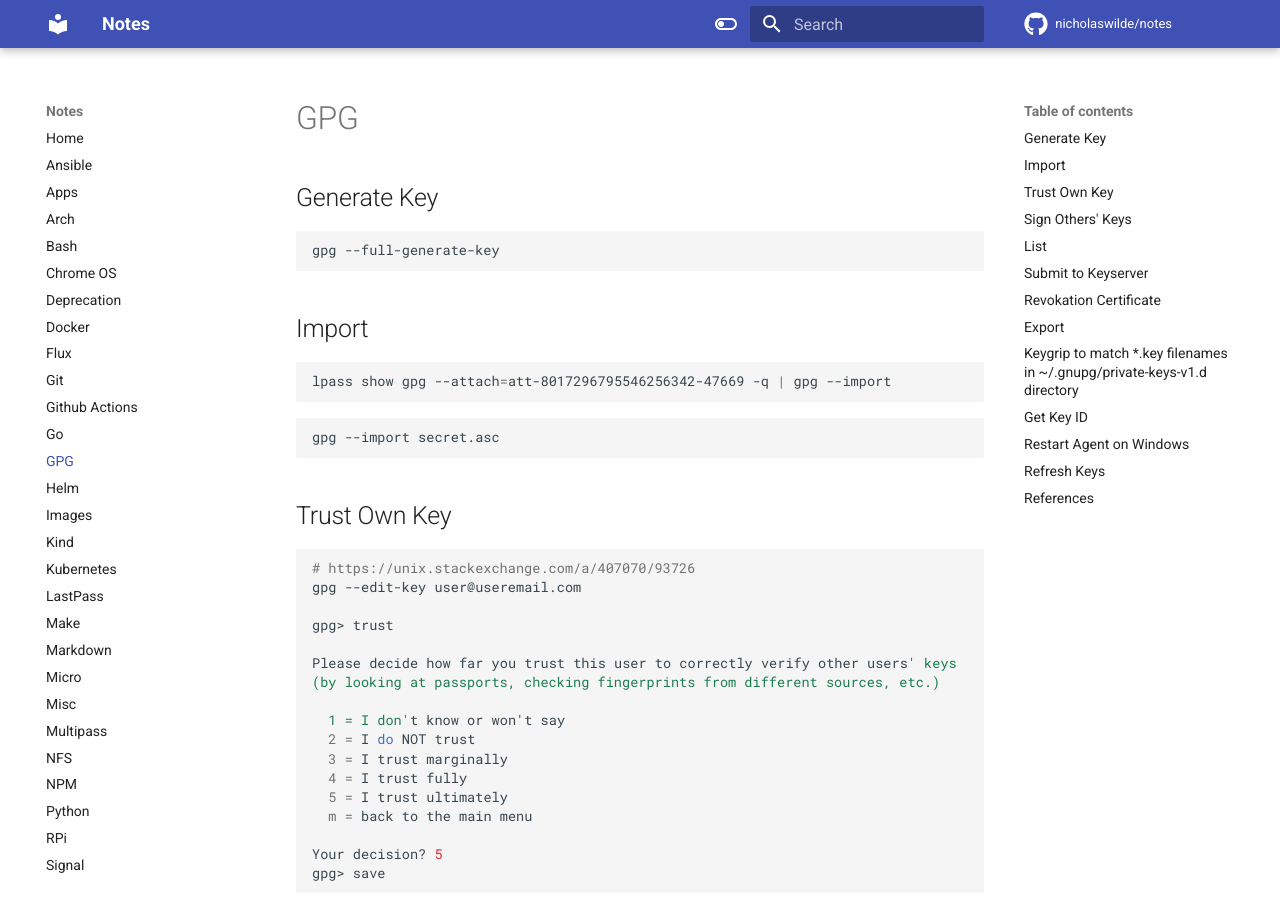
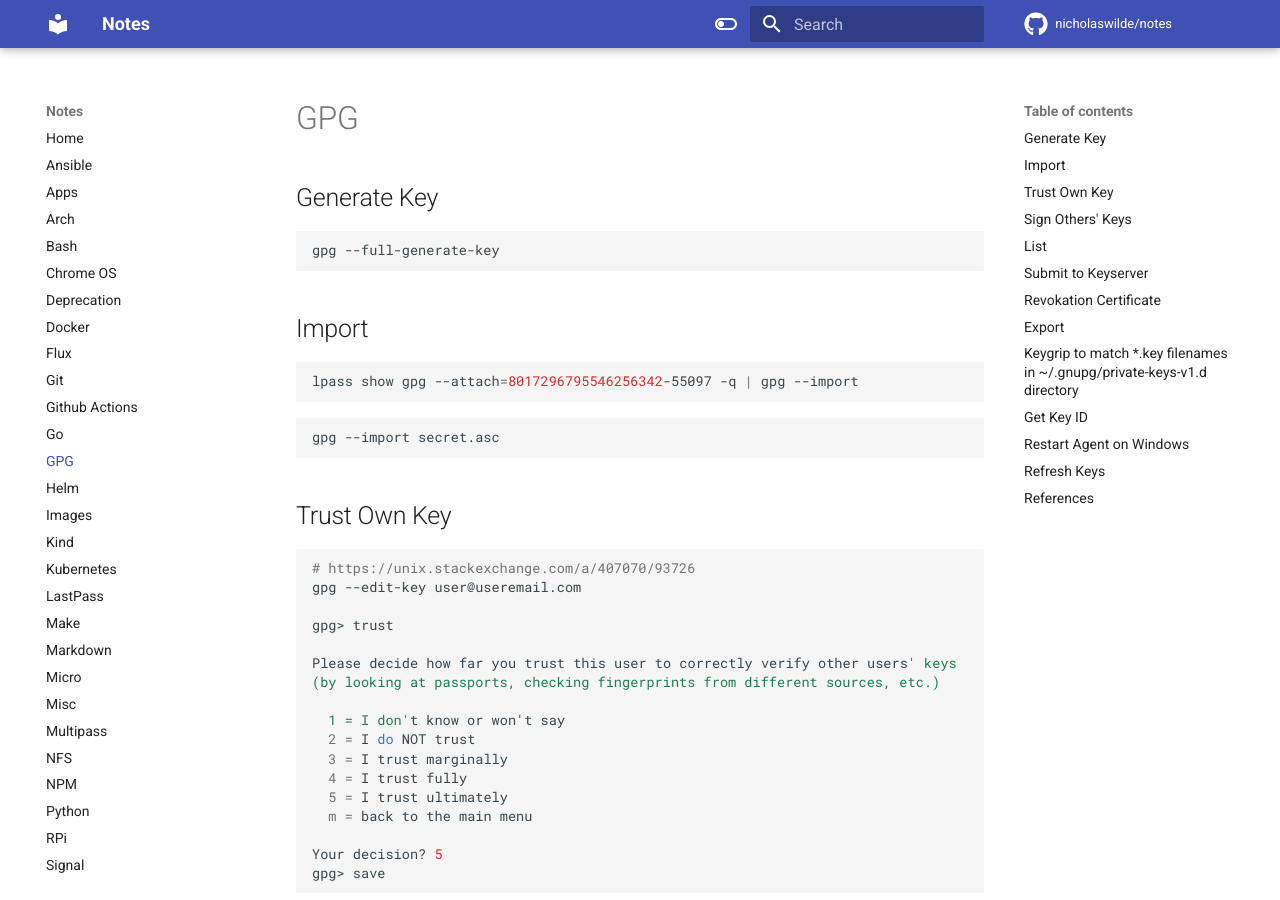
Before and after one commit to nicholaswilde/notes, an MkDocs documentation site: the page built from docs/gpg.md, in a window 1280 px wide and 900 px high. Built offline with MkDocs 1.6.1 and Material for MkDocs 9.7.7, drawn with Linux system fonts in a browser that asks for light colours; comment, search, counter and statistics services are not loaded.

Commit message:
Update gpg.md

````diff
--- a/docs/gpg.md
+++ b/docs/gpg.md
@@ -9,7 +9,7 @@ gpg --full-generate-key
 ## Import
 
 ```shell
-lpass show gpg --attach=att-8017296795546256342-47669 -q | gpg --import
+lpass show gpg --attach=8017296795546256342-55097 -q | gpg --import
 ```
 
 ```shell
````
